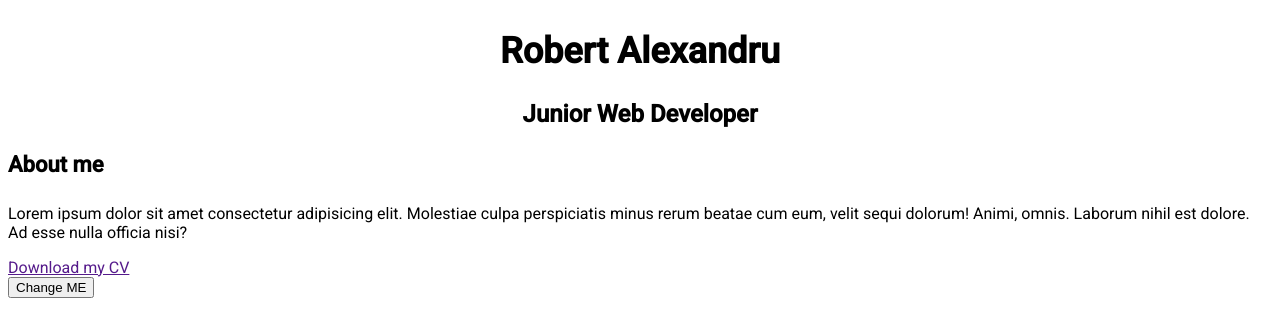
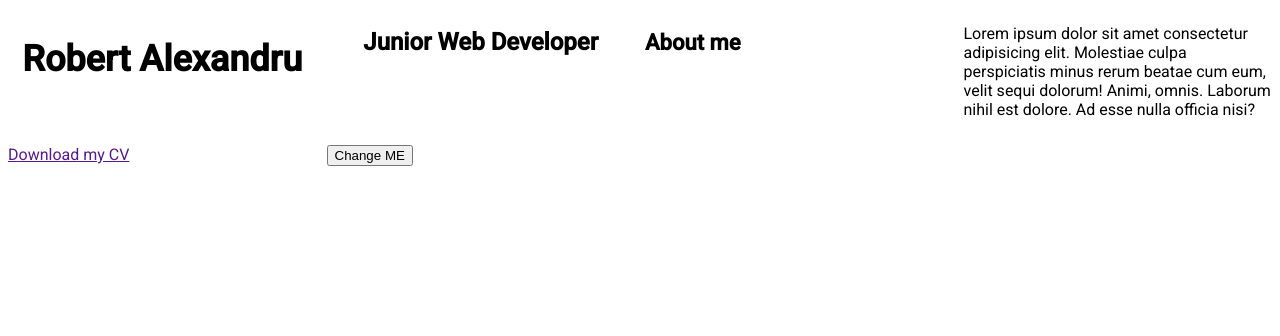
Before and after one commit to codetapacademy/my-cv-v2-starter, a website: page web/index.html in a window 1280 px wide. Drawn offline with Linux system fonts and the light colour scheme.

Commit message:
Create a grid sistem with 4 columns and and we add a grid gap of 10 px

```diff
--- a/web/index.html
+++ b/web/index.html
@@ -6,19 +6,33 @@
   </head>
   <body>
     <section class="about-me">
+      <grid>
+        <colum>
           <h1 class="main-header-fullname">Robert Alexandru</h1>
+        </colum>
+        <colum>
           <h2 class="second-header">Junior Web Developer</h2>
+        </colum>
+        <colum>
           <h3 class="about-me-header">About me</h3>
+        </colum>
+        <colum>
           <div class="paragraph-wrapper">
             <p class="text-description">Lorem ipsum dolor sit amet consectetur adipisicing elit. Molestiae culpa perspiciatis minus rerum beatae cum eum, velit sequi dolorum! Animi, omnis. Laborum nihil est dolore. Ad esse nulla officia nisi?</p>
           </div>
+        </colum>
+        <colum>
           <div class="download-button">
             <a href="">Download my CV</a>
           </div>
+        </colum>
+        <colum>
           <button class="circle">
             <i class="my-cv__icon-arrow-down"></i>
             Change ME
           </button>
+        </colum>
+      </grid>
     </section>
   </body>
 </html>
--- a/web/style.css
+++ b/web/style.css
@@ -20,3 +20,9 @@ body {
   height: 30px;
   font-size: 22px;
 }
+
+grid {
+  display: grid;
+  grid-template-columns: 1fr 1fr 1fr 1fr;
+  grid-gap: 10px;
+}
```
Lines whose indentation alone changed are shown as unchanged.
